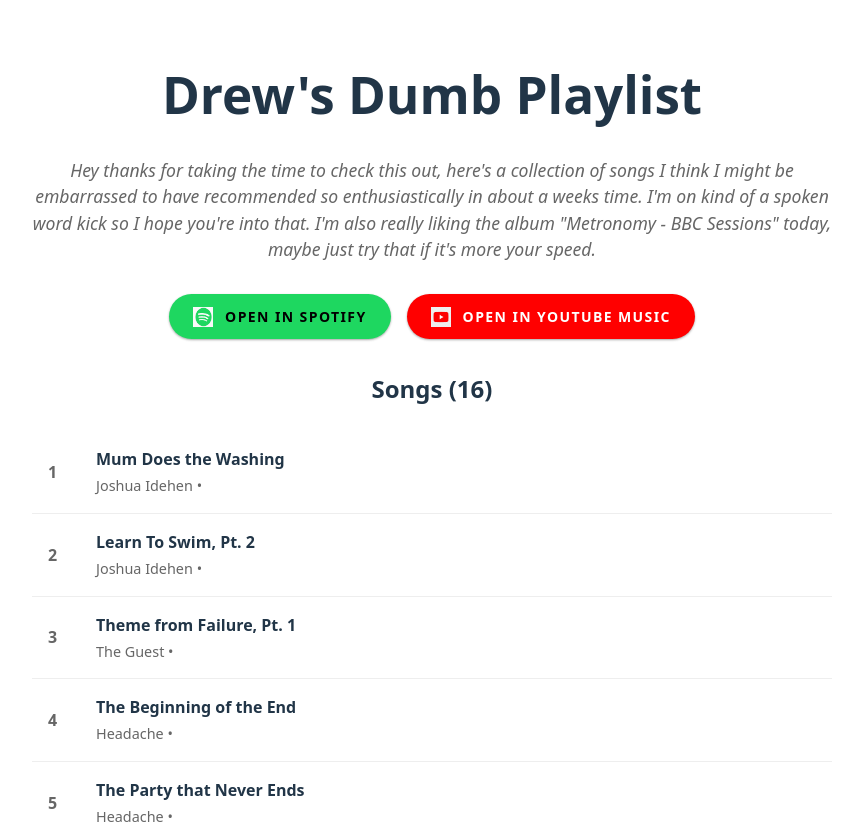
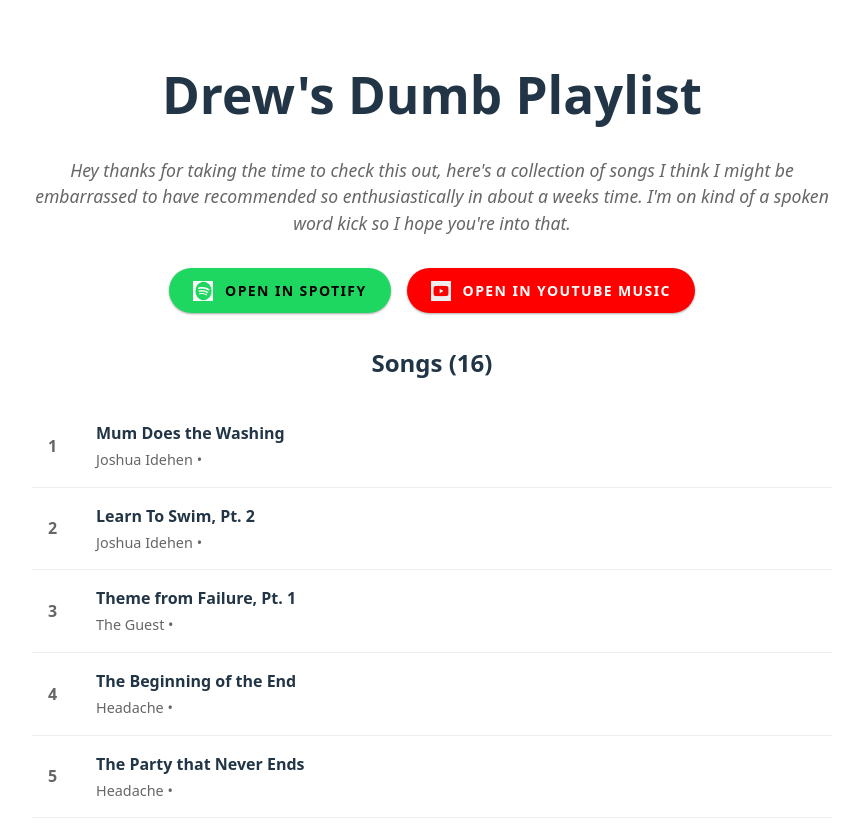
Before and after one commit to drewcydrew/sillyplaylist, a React (Vite) app: page / in a window 1280 px wide. Shown: the top 824 px of the page, without its empty margins (208-1071 px from the left). Built offline with nearby package versions, Linux system fonts and the light colour scheme.

Commit message:
removing metronomy

```diff
--- a/src/App.tsx
+++ b/src/App.tsx
@@ -11,9 +11,7 @@
         Hey thanks for taking the time to check this out, here's a collection of
         songs I think I might be embarrassed to have recommended so
         enthusiastically in about a weeks time. I'm on kind of a spoken word
-        kick so I hope you're into that. I'm also really liking the album
-        "Metronomy - BBC Sessions" today, maybe just try that if it's more your
-        speed.
+        kick so I hope you're into that.
       </p>
 
       <div className="playlist-actions">
```
